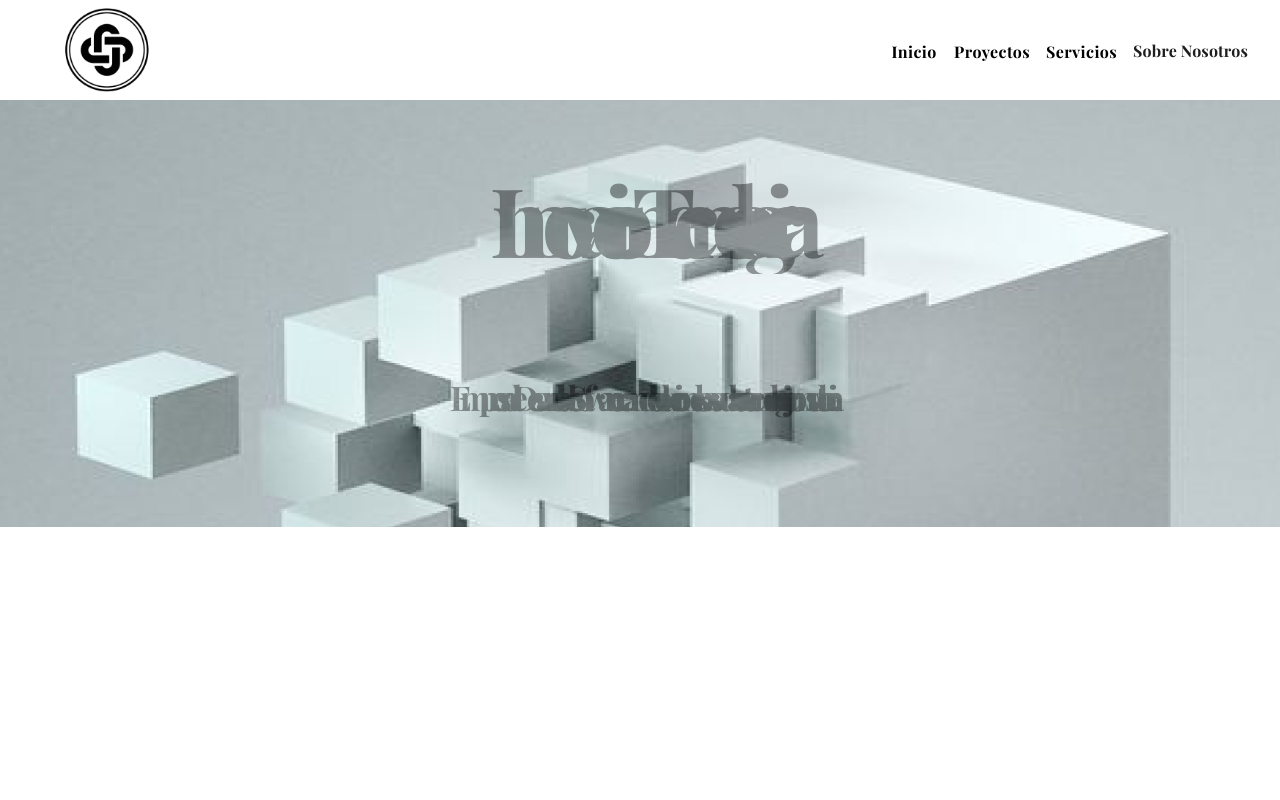
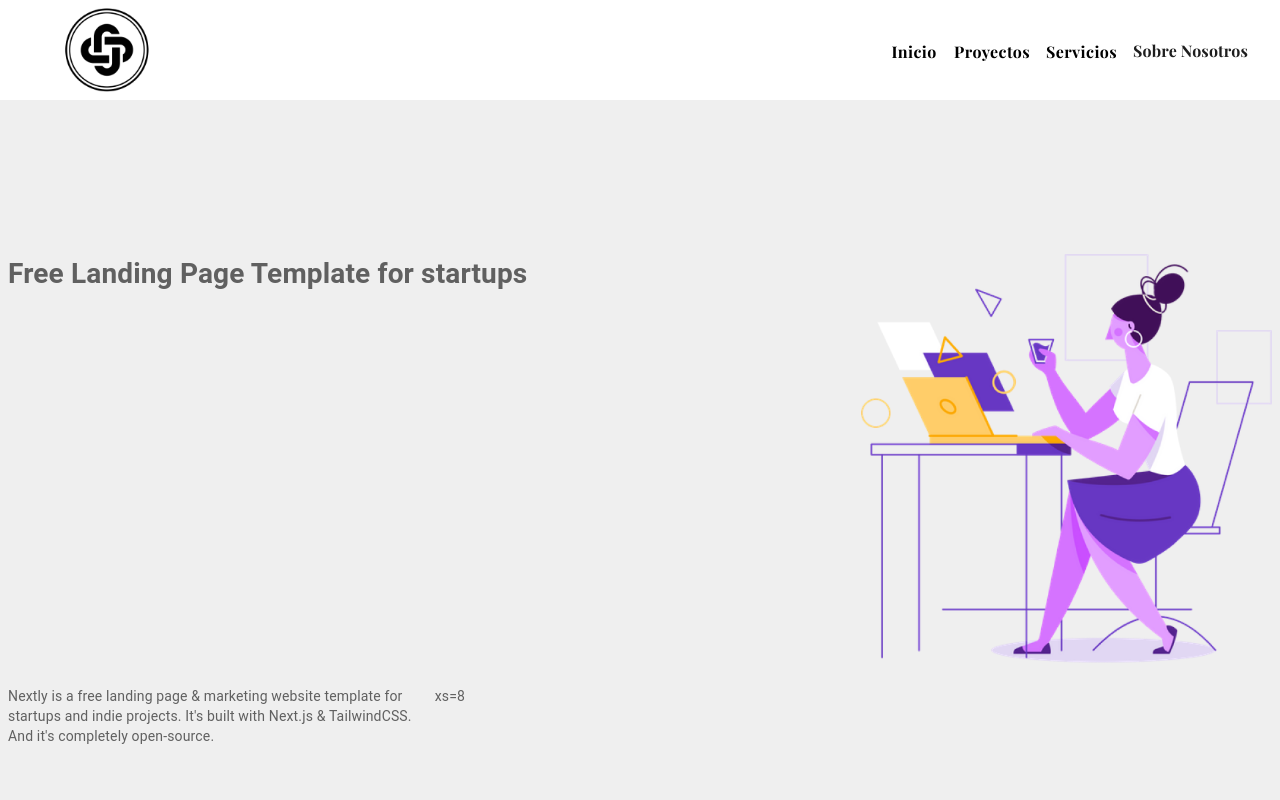
Before and after one commit to TechX-Mx/techXLanding, a React (Vite) app in the folder TechXProyecto/: page / in a window 1280 px wide. Shown: the top 800 px of the page. Built offline with nearby package versions, Linux system fonts and the light colour scheme; a web font is replaced by a local one.

Commit message:
cambio imagen

```diff
--- a/TechXProyecto/src/pages/Landing/index.jsx
+++ b/TechXProyecto/src/pages/Landing/index.jsx
@@ -7,6 +7,7 @@ import about1 from '../../assets/about1.jpg';
 import { styled } from '@mui/material/styles';
 import Paper from '@mui/material/Paper';
 import celular from '../../assets/celular.png';
+import hero from '../../assets/hero.png';
 
 const Landing = () => {
   const [showText, setShowText] = useState(false);
@@ -22,8 +23,43 @@ const Landing = () => {
   }));
   return (
     <div>
+
+<Box sx={{ flexGrow: 1, height: "100vh", display: 'flex', justifyContent: 'center', alignItems: 'center' }}>
+  <Grid container spacing={0}>
+    <Grid item xs={8}>
+      <Item>
+        <h1 className="text-4xl font-bold leading-snug tracking-tight text-gray-800 lg:text-4xl lg:leading-tight xl:text-6xl xl:leading-tight dark:text-white">
+          Free Landing Page Template for startups
+        </h1>
+      </Item>
+    </Grid>
+    <Grid item xs={4}>
+      <Item>
+        <img
+          src={hero}
+          style={{ width: '100%', height: '100%', objectFit: 'cover', borderRadius: "10px" }}
+         />
+      </Item>
+    </Grid>
+    <Grid item xs={4}>
+      <Item>
+        <p className="py-5 text-xl leading-normal text-gray-500 lg:text-xl xl:text-2xl dark:text-gray-300">
+          Nextly is a free landing page & marketing website template for startups and indie projects. It's built with Next.js & TailwindCSS. And it's completely open-source.
+        </p>
+      </Item>
+    </Grid>
+    <Grid item xs={8}>
+      <Item>xs=8</Item>
+    </Grid>
+  </Grid>
+</Box>
+
+
+
+
+
       {/* Inicio */}
-      <Box
+      {/* <Box
         sx={{
           height: '100vh',
           backgroundColor:"white",
@@ -31,16 +67,16 @@ const Landing = () => {
           backgroundRepeat: 'no-repeat',
           backgroundSize: 'contain',
           // Aplica la clase CSS de animación a la imagen de fondo
-          // '&.bg-pan-bl': {
-          //   WebkitAnimation: "bg-pan-tr 8s both infinite",
-          //           animation: "bg-pan-tr 8s both infinite",
-          // }
+          '&.bg-pan-bl': {
+            WebkitAnimation: "bg-pan-tr 8s both infinite",
+                    animation: "bg-pan-tr 8s both infinite",
+          }
         }}
-        // className="bg-pan-tr"
-        // Aplica la clase CSS de animación al div que contiene la imagen de fondo
-       >
+        className="bg-pan-tr"
+        Aplica la clase CSS de animación al div que contiene la imagen de fondo
+       > */}
 
-        {/* <Typography
+         {/* <Typography
           style={{ fontFamily: 'Playfair Display, serif' }}
           variant="h1"
           sx={{
@@ -62,8 +98,8 @@ const Landing = () => {
             <span>h</span>
             <span>X</span>
           </Bounce>
-        </Typography> */}
-  <Typography className="track"
+        </Typography>   */}
+  {/* <Typography className="track"
            style={{ fontFamily: 'Playfair Display, serif' }}
           variant="h1"
           sx={{
@@ -89,7 +125,7 @@ const Landing = () => {
           Empresa de Desarrollo de Software creando
            soluciones basadas en tecnologia y consultoria.
         </Typography>
-      </Box>
+      </Box>*/}
       <Box>
 
       <Box sx={{ width: '100%' }}>
```
Also changed, not shown: TechXProyecto/src/assets/hero.png (added).
